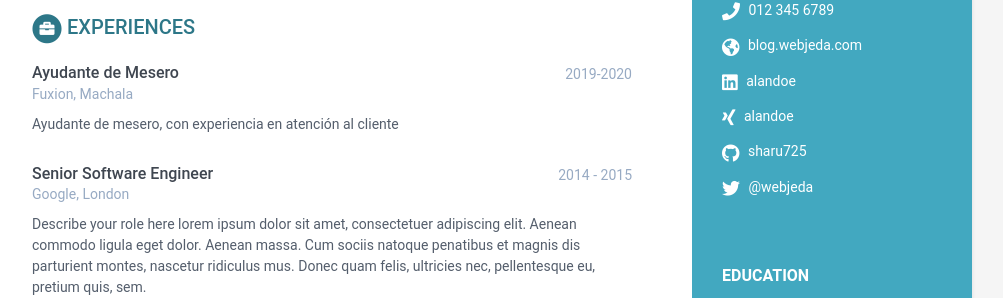
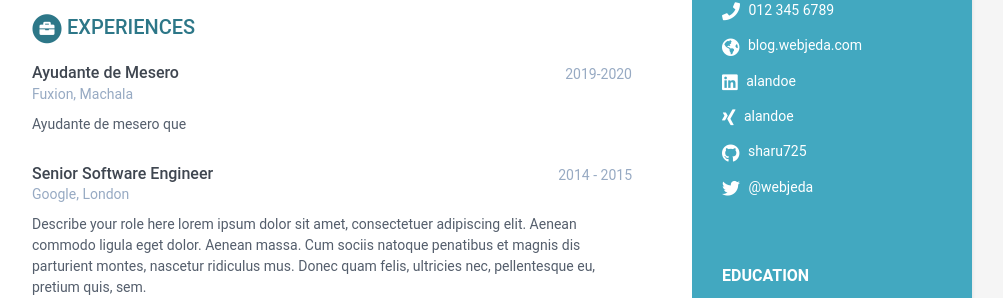
Before and after one commit to KevinC99/good-birch-4e19a, a Jekyll site: the page built from index.html, in a window 1280 px wide. Shown: the part 333-631 px from the top of the page, without its empty margins (168-1171 px from the left). Built offline with Jekyll 4.4.1, drawn with Linux system fonts in a browser that asks for light colours.

Commit message:
data.yml: updated details in experiences

```diff
--- a/_data/data.yml
+++ b/_data/data.yml
@@ -69,7 +69,7 @@ experiences:
   - role: Ayudante de Mesero
     time: 2019-2020
     company: 'Fuxion, Machala'
-    details: 'Ayudante de mesero, con experiencia en atención al cliente '
+    details: 'Ayudante de mesero que '
   - role: Senior Software Engineer
     time: 2014 - 2015
     company: 'Google, London'
```
